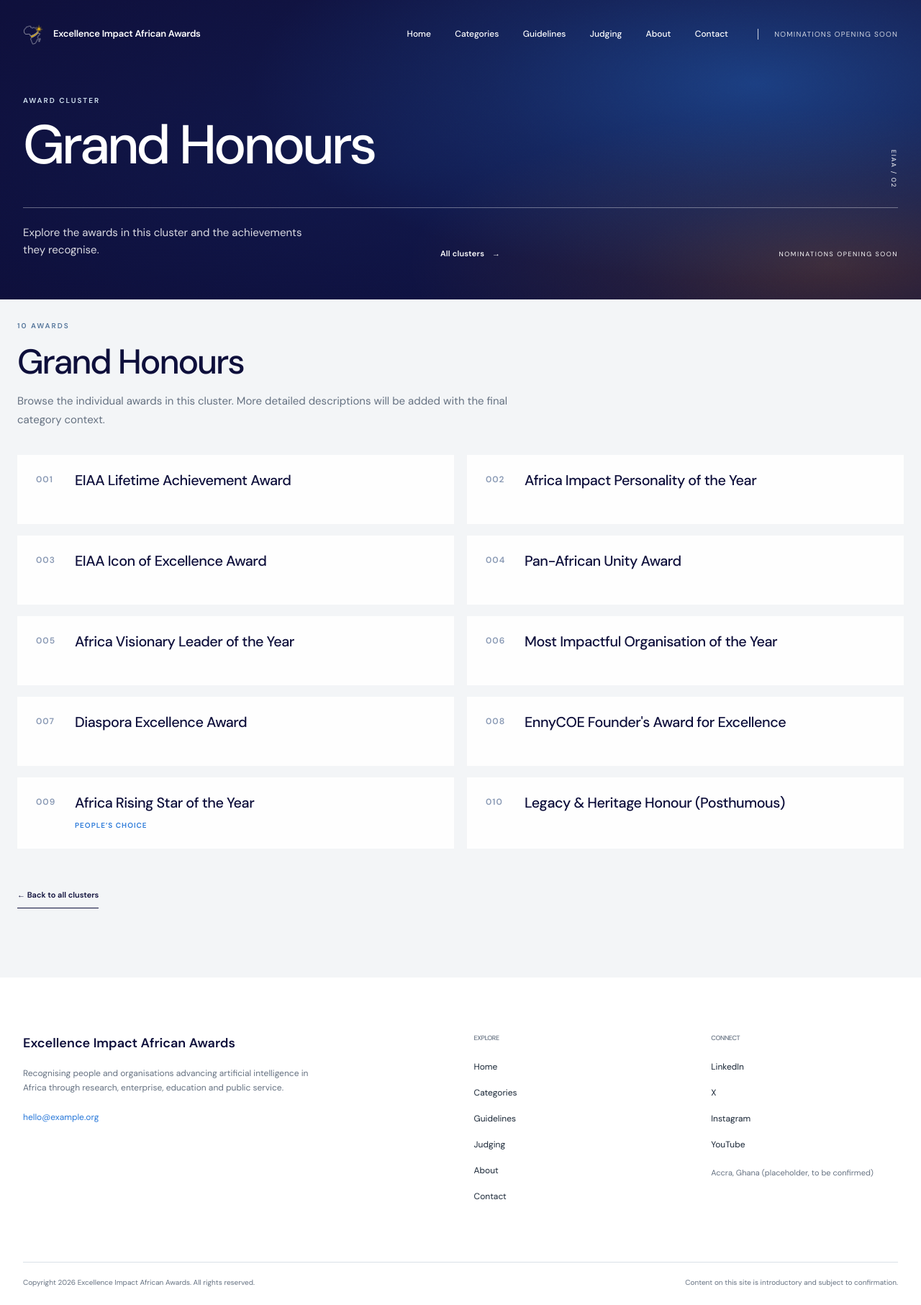
After one commit to K2Debug/Excellence-Impact-Africa-Awards, a Laravel app: a page that uses resources/views/pages/cluster.blade.php in a window 1280 px wide. The commit adds this page. Shown: the whole page at 72% size. Run offline with Laravel 12, Linux system fonts and the light colour scheme; style sheets or scripts are compiled from the project's sources.

Commit message:
Restructure awards around category clusters

```diff
--- a/app/Http/Controllers/PageController.php
+++ b/app/Http/Controllers/PageController.php
@@ -5,6 +5,7 @@ namespace App\Http\Controllers;
 use Illuminate\Http\RedirectResponse;
 use Illuminate\Http\Request;
 use Illuminate\View\View;
+use Illuminate\Support\Str;
 
 class PageController extends Controller
 {
@@ -16,6 +17,21 @@ class PageController extends Controller
     public function categories(): View
     {
         return $this->page('pages.categories', 'Categories', 'Explore 200 award categories across 16 clusters recognising achievement and impact across Africa.');
+    }
+
+    public function cluster(string $slug): View
+    {
+        $clusters = collect(json_decode(file_get_contents(config_path('award-categories.json')), true, flags: JSON_THROW_ON_ERROR))
+            ->groupBy('cluster');
+        $cluster = $clusters->first(fn ($awards, $name) => Str::slug($name) === $slug);
+
+        abort_unless($cluster, 404);
+
+        $name = $cluster->first()['cluster'];
+
+        return $this->page('pages.cluster', $name, "Explore the awards in the {$name} cluster.")
+            ->with('clusterName', $name)
+            ->with('awards', $cluster);
     }
 
     public function guidelines(): View
--- a/config/award-categories.json
+++ b/config/award-categories.json
@@ -1,69 +1,69 @@
 [
     {
-        "cluster":  "Grand Honours (flagship awards)",
+        "cluster":  "Grand Honours",
         "number":  1,
         "name":  "EIAA Lifetime Achievement Award",
         "people_choice":  false,
         "slug":  "eiaa-lifetime-achievement-award"
     },
     {
-        "cluster":  "Grand Honours (flagship awards)",
+        "cluster":  "Grand Honours",
         "number":  2,
         "name":  "Africa Impact Personality of the Year",
         "people_choice":  false,
         "slug":  "africa-impact-personality-of-the-year"
     },
     {
-        "cluster":  "Grand Honours (flagship awards)",
+        "cluster":  "Grand Honours",
         "number":  3,
         "name":  "EIAA Icon of Excellence Award",
         "people_choice":  false,
         "slug":  "eiaa-icon-of-excellence-award"
     },
     {
-        "cluster":  "Grand Honours (flagship awards)",
+        "cluster":  "Grand Honours",
         "number":  4,
         "name":  "Pan-African Unity Award",
         "people_choice":  false,
         "slug":  "pan-african-unity-award"
     },
     {
-        "cluster":  "Grand Honours (flagship awards)",
+        "cluster":  "Grand Honours",
         "number":  5,
         "name":  "Africa Visionary Leader of the Year",
         "people_choice":  false,
         "slug":  "africa-visionary-leader-of-the-year"
     },
     {
-        "cluster":  "Grand Honours (flagship awards)",
+        "cluster":  "Grand Honours",
         "number":  6,
         "name":  "Most Impactful Organisation of the Year",
         "people_choice":  false,
         "slug":  "most-impactful-organisation-of-the-year"
     },
     {
-        "cluster":  "Grand Honours (flagship awards)",
+        "cluster":  "Grand Honours",
         "number":  7,
         "name":  "Diaspora Excellence Award",
         "people_choice":  false,
         "slug":  "diaspora-excellence-award"
     },
     {
-        "cluster":  "Grand Honours (flagship awards)",
+        "cluster":  "Grand Honours",
         "number":  8,
         "name":  "EnnyCOE Founder\u0027s Award for Excellence",
         "people_choice":  false,
         "slug":  "ennycoe-founder-s-award-for-excellence"
     },
     {
-        "cluster":  "Grand Honours (flagship awards)",
+        "cluster":  "Grand Honours",
         "number":  9,
         "name":  "Africa Rising Star of the Year",
         "people_choice":  true,
         "slug":  "africa-rising-star-of-the-year"
     },
     {
-        "cluster":  "Grand Honours (flagship awards)",
+        "cluster":  "Grand Honours",
         "number":  10,
         "name":  "Legacy \u0026 Heritage Honour (Posthumous)",
         "people_choice":  false,
--- a/resources/css/app.css
+++ b/resources/css/app.css
@@ -259,3 +259,44 @@ body > .site-header--overlay { position:absolute; top:0; right:0; left:0; }
 .hairline-grid--glow .pill-date { background:#e8edf2;color:var(--eiaa-navy); }
 .tile-num { display:block;margin:0 0 18px;color:#b5cce2;font-size:10px;font-weight:600;letter-spacing:.12em; }
 .hairline-grid--glow .tile-num { color:#b5cce2; }
+.award-cluster__heading { align-items:stretch; }
+.award-cluster__title { position:relative;isolation:isolate;display:flex;align-items:center;flex:1;min-width:0;height:72px;overflow:hidden;padding:12px 24px;border-radius:4px;background:#10164a; }
+.award-cluster__title::after { position:absolute;z-index:1;inset:0;background:linear-gradient(90deg,rgba(14,15,59,.88),rgba(14,15,59,.58) 55%,rgba(14,15,59,.24));content:""; }
+.award-cluster__title img { position:absolute;z-index:0;inset:0;width:100%;height:100%;object-fit:cover;object-position:center 42%; }
+.award-cluster__title h2 { position:relative;z-index:2;max-width:900px;color:#fff;text-shadow:0 1px 3px rgba(0,0,0,.45); }
+.award-cluster__heading>span { align-self:flex-end; }
+@media (max-width:760px) {
+ .award-cluster__heading { align-items:stretch; }
+ .award-cluster__title { height:60px;padding:10px 16px; }
+ .award-cluster__title h2 { font-size:clamp(22px,5.6vw,30px); }
+ .award-cluster__heading>span { align-self:flex-end;padding-bottom:4px; }
+}
+.award-cluster__title--0::after { background:linear-gradient(90deg,rgba(16,28,76,.91),rgba(31,67,115,.67) 56%,rgba(53,111,145,.34)); }
+.award-cluster__title--1::after { background:linear-gradient(90deg,rgba(13,49,70,.91),rgba(27,89,105,.67) 56%,rgba(48,132,134,.34)); }
+.award-cluster__title--2::after { background:linear-gradient(90deg,rgba(39,29,81,.91),rgba(74,57,118,.67) 56%,rgba(117,92,147,.34)); }
+.award-cluster__title--3::after { background:linear-gradient(90deg,rgba(74,43,43,.91),rgba(117,72,59,.67) 56%,rgba(160,112,72,.34)); }
+.award-cluster__title--4::after { background:linear-gradient(90deg,rgba(24,53,60,.91),rgba(47,91,82,.67) 56%,rgba(93,133,103,.34)); }
+.award-cluster__title--5::after { background:linear-gradient(90deg,rgba(67,34,65,.91),rgba(111,61,91,.67) 56%,rgba(157,96,112,.34)); }
+.cluster-catalog { background:#f3f5f7;padding:48px 24px 100px; }
+.cluster-catalog__inner { width:min(100%,1280px);margin:0 auto;display:grid;grid-template-columns:repeat(2,minmax(0,1fr));gap:22px; }
+.cluster-card { min-width:0;background:#fff; }
+.cluster-card__image { position:relative;display:block;height:clamp(190px,23vw,310px);overflow:hidden;background:#10164a; }
+.cluster-card__image::after { position:absolute;inset:0;background:linear-gradient(0deg,rgba(14,15,59,.66),transparent 56%);content:""; }
+.cluster-card__image img { width:100%;height:100%;object-fit:cover;transition:transform .35s ease; }
+.cluster-card__image:hover img { transform:scale(1.035); }
+.cluster-card__image span { position:absolute;z-index:1;right:20px;bottom:18px;color:#fff;font-size:10px;letter-spacing:.12em;text-transform:uppercase; }
+.cluster-card__body { padding:28px 30px 30px; }
+.cluster-card__body .eyebrow { margin-bottom:12px; }
+.cluster-card__body h2 { margin:0;font-size:clamp(24px,2.7vw,36px);line-height:1.12; }
+.cluster-card__description { max-width:490px;margin:14px 0 0;color:var(--eiaa-muted);font-size:14px;line-height:1.75; }
+.cluster-card__body .text-link { margin-top:22px; }
+.cluster-detail__intro { max-width:760px;margin:0 0 36px; }
+.cluster-detail__intro h2 { margin:0;font-size:clamp(30px,4vw,48px);line-height:1.1; }
+.cluster-detail__intro>p:last-child { margin:14px 0 0;color:var(--eiaa-muted);font-size:15px;line-height:1.75; }
+.cluster-detail__back { margin:32px 0 0; }
+@media (max-width:760px) {
+ .cluster-catalog { padding:30px 20px 72px; }
+ .cluster-catalog__inner { grid-template-columns:1fr;gap:16px; }
+ .cluster-card__image { height:230px; }
+ .cluster-card__body { padding:23px 22px 25px; }
+}
--- /dev/null
+++ b/resources/views/pages/cluster.blade.php
@@ -0,0 +1,9 @@
+@extends('layouts.app')
+@section('content')
+@include('partials.page-hero', ['eyebrow' => 'Award cluster', 'heading' => $clusterName, 'intro' => 'Explore the awards in this cluster and the achievements they recognise.', 'action' => ['route' => 'categories', 'label' => 'All clusters'], 'index' => '02'])
+<section class="award-catalog"><div class="award-catalog__inner">
+    <div class="cluster-detail__intro"><p class="eyebrow">{{ $awards->count() }} awards</p><h2>{{ $clusterName }}</h2><p>Browse the individual awards in this cluster. More detailed descriptions will be added with the final category context.</p></div>
+    <div class="award-grid">@foreach ($awards as $award)<article id="{{ $award['slug'] }}" class="award-card"><span class="award-card__number">{{ str_pad((string) $award['number'], 3, '0', STR_PAD_LEFT) }}</span><div class="award-card__body"><h3>{{ $award['name'] }}</h3>@if ($award['people_choice'])<span class="award-card__choice">People’s Choice</span>@endif</div></article>@endforeach</div>
+    <p class="cluster-detail__back"><a class="text-link" href="{{ route('categories') }}">← Back to all clusters</a></p>
+</div></section>
+@endsection
--- a/resources/views/pages/home.blade.php
+++ b/resources/views/pages/home.blade.php
@@ -17,7 +17,7 @@
 </section>
 <section class="category-section">
     <div class="section-topline"><div><p class="eyebrow">Areas of recognition</p><h2>16 clusters, 200 awards</h2><p class="section-lead">Recognition spans leadership, business, technology, education, health, culture, community impact and more.</p></div><a class="text-link" href="{{ route('categories') }}">Explore other award categories <span aria-hidden="true">↗</span></a></div>
-    <div class="category-grid">@foreach (collect($content['categories'])->groupBy('cluster')->take(8) as $cluster => $awards)<a href="{{ route('categories') }}#{{ \Illuminate\Support\Str::slug($cluster) }}" class="category-tile"><span class="category-tile__number">{{ str_pad($loop->iteration, 2, '0', STR_PAD_LEFT) }} - {{ $awards->count() }} awards</span><h3>{{ $cluster }}</h3><p>Explore all {{ $awards->count() }} awards in this recognition cluster.</p><span class="category-tile__link">Explore cluster <span aria-hidden="true">&rarr;</span></span></a>@endforeach</div>
+    <div class="category-grid">@foreach (collect($content['categories'])->groupBy('cluster')->take(8) as $cluster => $awards)<a href="{{ route('categories.cluster', \Illuminate\Support\Str::slug($cluster)) }}" class="category-tile"><span class="category-tile__number">{{ str_pad($loop->iteration, 2, '0', STR_PAD_LEFT) }} - {{ $awards->count() }} awards</span><h3>{{ $cluster }}</h3><p>Explore {{ $awards->count() }} awards recognising achievement across {{ $cluster }}.</p><span class="category-tile__link">Explore cluster <span aria-hidden="true">&rarr;</span></span></a>@endforeach</div>
 </section>
 <section class="process-section">
     <div class="section-topline"><div><p class="eyebrow">Key dates</p><h2>Our awards timeline</h2><p class="section-lead">From nominations opening to celebrating the honorees.</p></div></div>
--- a/routes/web.php
+++ b/routes/web.php
@@ -5,6 +5,7 @@ use Illuminate\Support\Facades\Route;
 
 Route::get('/', [PageController::class, 'home'])->name('home');
 Route::get('/categories', [PageController::class, 'categories'])->name('categories');
+Route::get('/categories/{cluster}', [PageController::class, 'cluster'])->name('categories.cluster');
 Route::get('/guidelines', [PageController::class, 'guidelines'])->name('guidelines');
 Route::get('/judging', [PageController::class, 'judging'])->name('judging');
 Route::get('/about', [PageController::class, 'about'])->name('about');
```
Also changed, not shown: resources/views/pages/categories.blade.php (+7 -6 lines), 1 other file.
